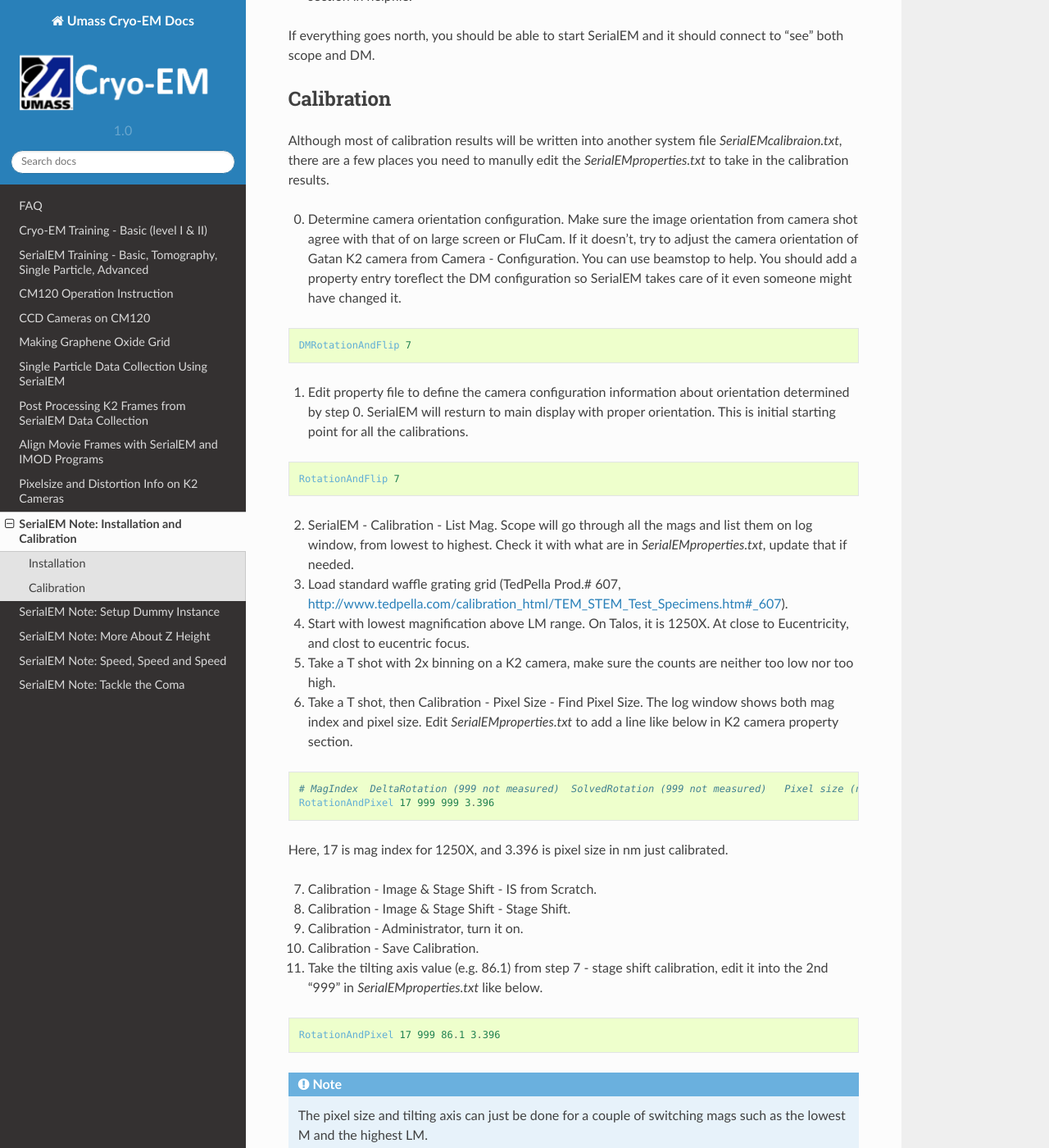
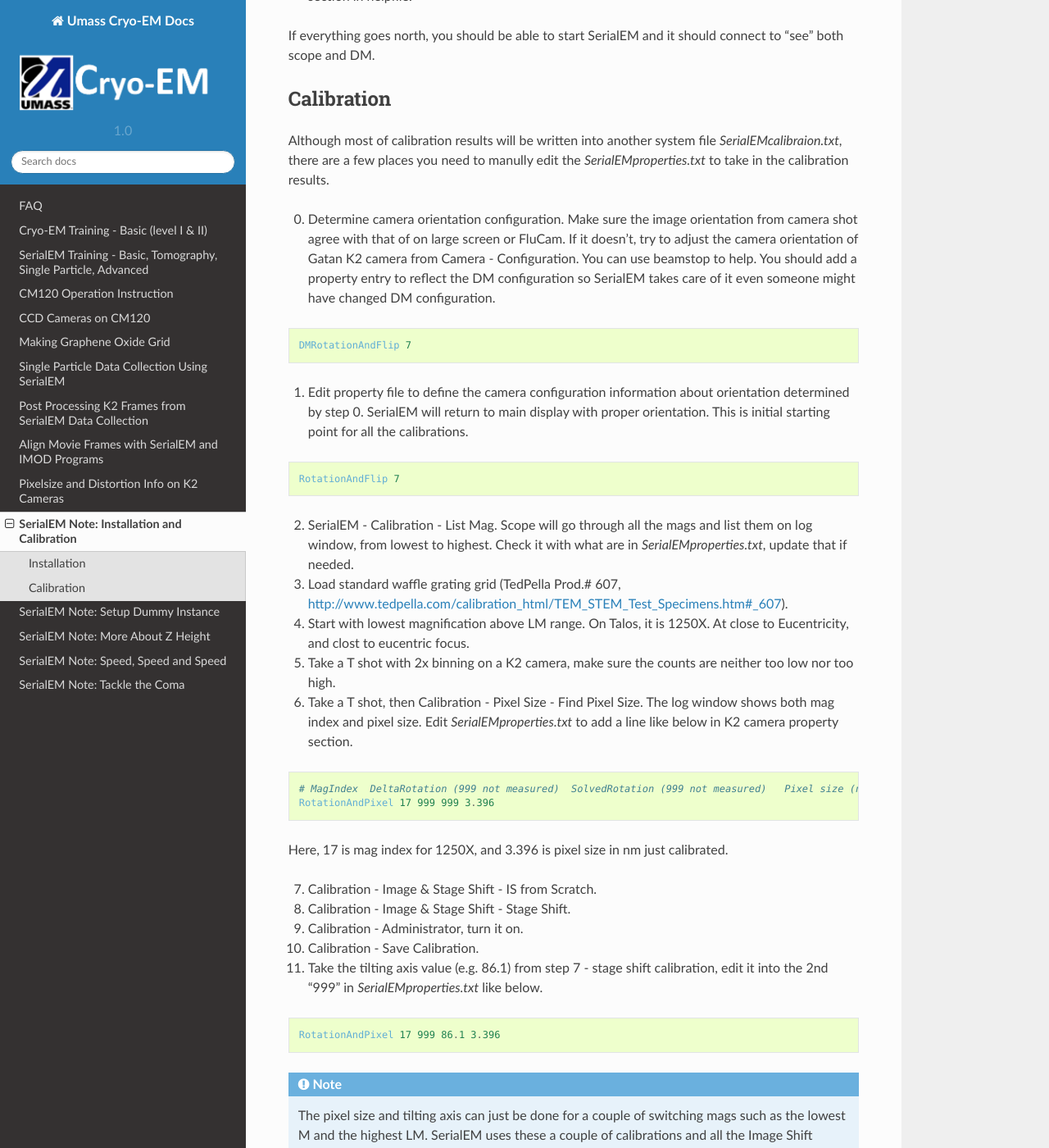
Before and after one commit to xuchen66/sphinx-emdocs, a Sphinx documentation site: the page built from source/serialEM-note-install-and-calib.rst, in a window 1280 px wide and 1400 px high, scrolled down 1801 px. Shown: the whole window at 82% size. Built offline with Sphinx 7.4.7 and the Read the Docs theme 2.0.0, drawn with Linux system fonts in a browser that asks for light colours; pages that are not in the unit, such as notebooks, are missing from menus; some of the changed text lies outside the part shown.

Commit message:
Update serialEM-note-install-and-calib.rst

```diff
--- a/source/serialEM-note-install-and-calib.rst
+++ b/source/serialEM-note-install-and-calib.rst
@@ -62,13 +62,13 @@
 
 Although most of calibration results will be written into another system file *SerialEMcalibraion.txt*, there are a few places you need to manully edit the *SerialEMproperties.txt* to take in the calibration results.
 
-0. Determine camera orientation configuration. Make sure the image orientation from camera shot agree with that of on large screen or FluCam. If it doesn't, try to adjust the camera orientation of Gatan K2 camera from Camera - Configuration. You can use beamstop to help.  You should add a property entry toreflect the DM configuration so SerialEM takes care of it even someone might have changed it.
+0. Determine camera orientation configuration. Make sure the image orientation from camera shot agree with that of on large screen or FluCam. If it doesn't, try to adjust the camera orientation of Gatan K2 camera from Camera - Configuration. You can use beamstop to help.  You should add a property entry to reflect the DM configuration so SerialEM takes care of it even someone might have changed DM configuration.
 
 .. code-block:: ruby
 
    DMRotationAndFlip 7
 
-#. Edit property file to define the camera configuration information about orientation determined by step 0. SerialEM will resturn to main display with proper orientation. This is initial starting point for all the calibrations.
+#. Edit property file to define the camera configuration information about orientation determined by step 0. SerialEM will return to main display with proper orientation. This is initial starting point for all the calibrations.
 
 .. code-block:: ruby
 
@@ -107,6 +107,8 @@
 
 .. Note::
    The pixel size and tilting axis can just be done for a couple of switching mags such as the lowest M and the highest LM.
+   SerialEM uses these a couple of calibrations and all the Image Shift calibration to inpterpolate to obtain the pixelsize and tilting
+   axis angle for all other magnifications. This is very cute.
 
 12. Increase Mag by 1 click and do Calibration - Image & Stage Shift - Image Shift
 
```
Also changed, not shown: other parts of source/serialEM-note-install-and-calib.rst (+2 -3 lines).
